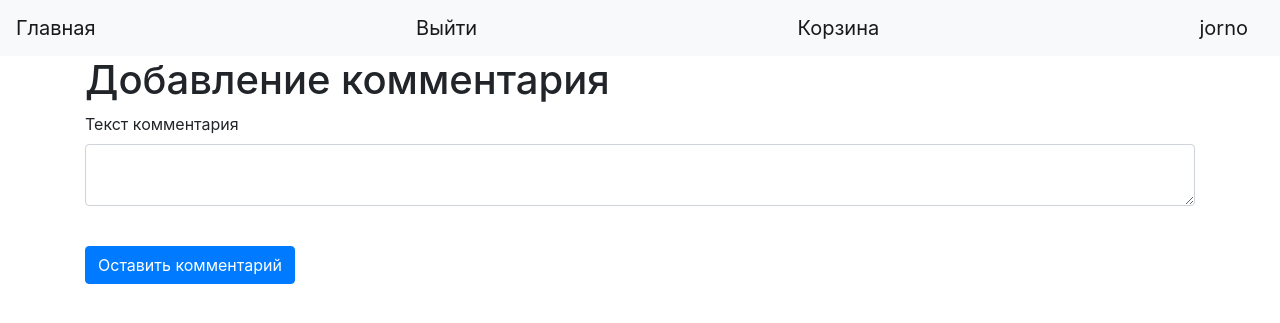
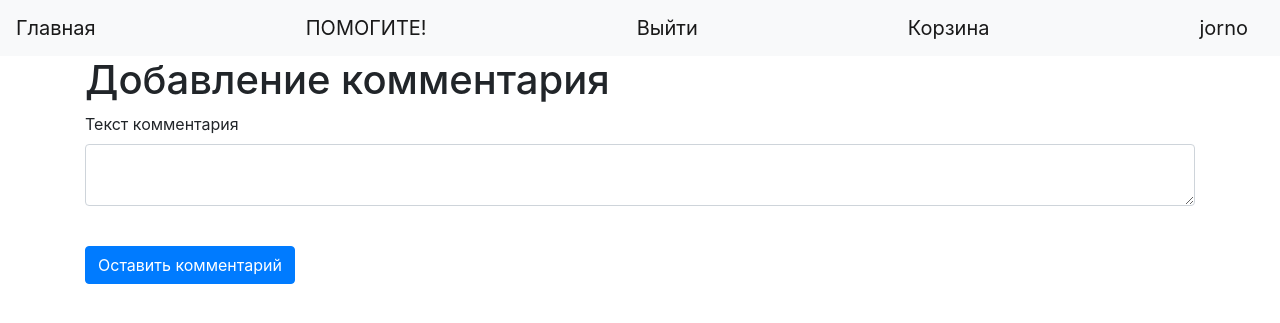
Before and after one commit to Nickow32/Buy-and-sale, a Flask app: page /add_comment/2 in a window 1280 px wide. Shown: the top 323 px of the page. Run offline with Flask 2, Linux system fonts and the light colour scheme; a user stored in the database is signed in; some libraries are stand-ins or nearby versions.

Commit message:
v1.3.2 Пофиксил кнопку помощи

```diff
--- a/templates/base.html
+++ b/templates/base.html
@@ -13,6 +13,7 @@
 <header>
     <nav class="navbar navbar-light bg-light">
         <a class="navbar-brand" href="/">Главная</a>
+        <a class="navbar-brand" href="/help">ПОМОГИТЕ!</a>
         {% if current_user.is_authenticated %}
         <a class="navbar-brand" href="/logout">Выйти</a>
         <a class="navbar-brand" href="/cart/{{current_user.id}}">Корзина</a>
```
